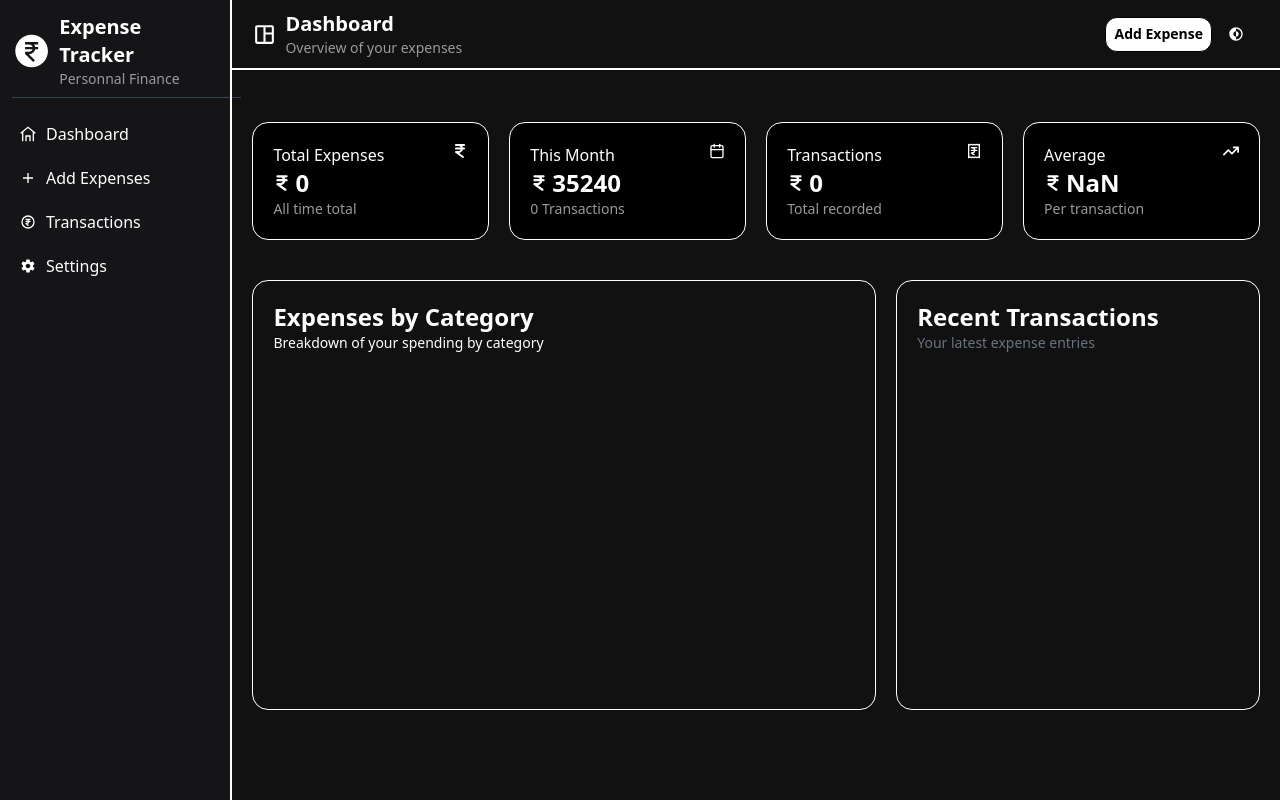
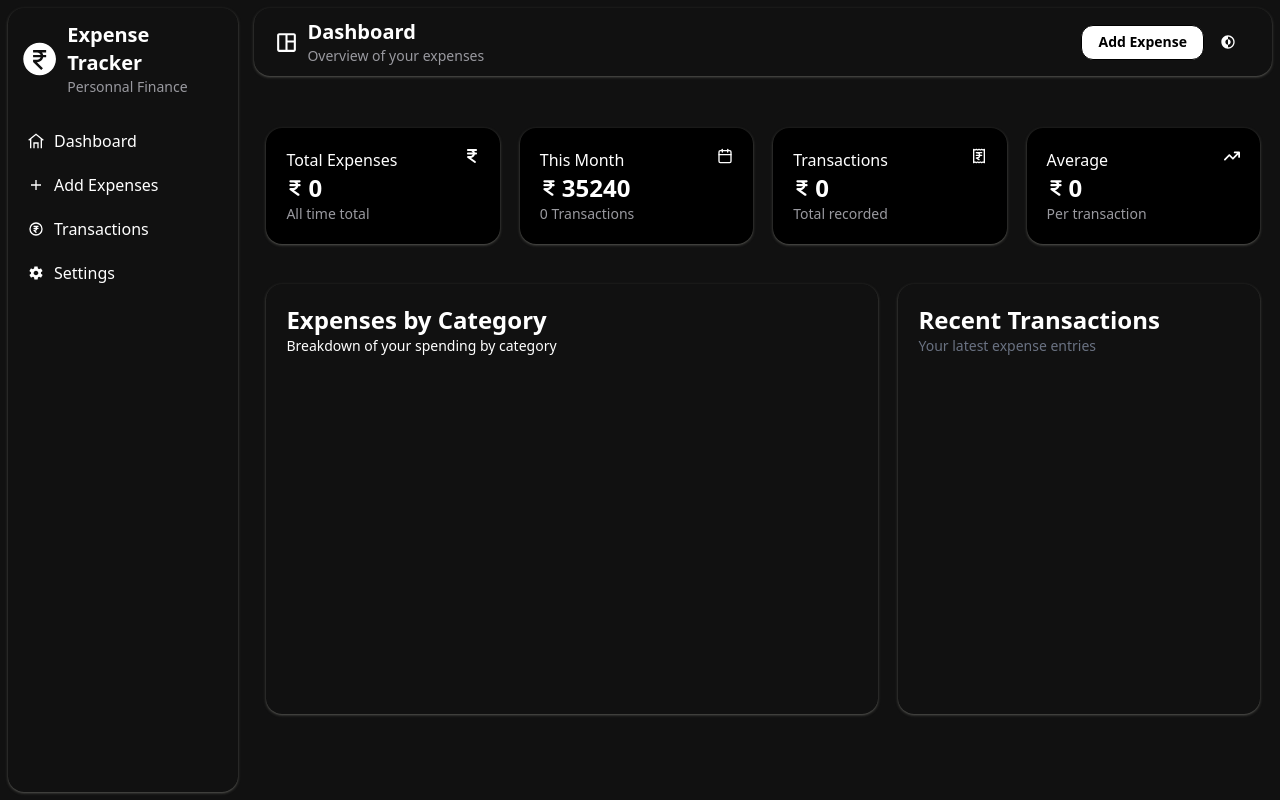
Before and after one commit to navaneethk-000/Expense-Tracker, a React (Vite) app: page / in a window 1280 px wide. Built offline with nearby package versions, Linux system fonts and the light colour scheme.

Commit message:
completed changes

```diff
--- a/src/components/DashboardHome.jsx
+++ b/src/components/DashboardHome.jsx
@@ -14,26 +14,7 @@ const DashboardHome = () => {
   }, 0);
 
   const totalTransaction = myExpenses.length;
-  const average = Math.round(totalAmount / totalTransaction)
-  // <div className="md:flex gap-5">
-  //   {myExpenses.map((exp, index) => (
-  //     <div
-  //       className="bg-[var(--card-bg)] border w-full h-auto p-5 rounded-2xl flex justify-between items-start"
-  //       key={index}
-  //     >
-  //       <div>
-  //         <h2>{exp.title}</h2>
-  //         <div className="flex items-center gap-1">
-  //           <h1 className="text-2xl font-bold">{exp.amount}</h1>
-  //         </div>
-  //         <p className="text-[var(--secondary-text-color)] text-sm">
-  //           {exp.category}
-  //         </p>
-  //       </div>
-  //     </div>
-  //   ))}
-  // </div>;
-
+  const average = totalTransaction > 0 ? Math.round(totalAmount / totalTransaction) : "0";
   const getCategoryAmounts = (category) =>
     myExpenses
       .filter((item) => item.category === category && item.amount)
@@ -67,7 +48,7 @@ const DashboardHome = () => {
     <div className="flex flex-col mt-8">
       <div>
         <div className="flex gap-5">
-          <div className="bg-[var(--card-bg)] w-full h-auto p-5 rounded-2xl flex justify-between border">
+          <div className="bg-[var(--card-bg)] w-full h-auto p-5 rounded-2xl flex justify-between shadow-sm shadow-[#51514d]">
             <div>
               <h2>Total Expenses</h2>
               <div className="flex items-center gap-1">
@@ -80,7 +61,7 @@ const DashboardHome = () => {
             </div>
             <FaIndianRupeeSign />
           </div>
-          <div className="bg-[var(--card-bg)] w-full h-auto p-5 rounded-2xl flex justify-between border">
+          <div className="bg-[var(--card-bg)] w-full h-auto p-5 rounded-2xl flex justify-between shadow-sm shadow-[#51514d]">
             <div>
               <h2>This Month</h2>
               <div className="flex items-center gap-1">
@@ -93,7 +74,7 @@ const DashboardHome = () => {
             </div>
             <LuCalendar />
           </div>
-          <div className="bg-[var(--card-bg)] w-full h-auto p-5 rounded-2xl flex justify-between border">
+          <div className="bg-[var(--card-bg)] w-full h-auto p-5 rounded-2xl flex justify-between shadow-sm shadow-[#51514d]">
             <div>
               <h2>Transactions</h2>
               <div className="flex items-center gap-1">
@@ -106,7 +87,7 @@ const DashboardHome = () => {
             </div>
             <LuReceiptIndianRupee />
           </div>
-          <div className="bg-[var(--card-bg)] w-full h-auto p-5 rounded-2xl flex justify-between border">
+          <div className="bg-[var(--card-bg)] w-full h-auto p-5 rounded-2xl flex justify-between shadow-sm shadow-[#51514d]">
             <div>
               <h2>Average</h2>
               <div className="flex items-center gap-1">
@@ -123,7 +104,7 @@ const DashboardHome = () => {
       </div>
 
       <div className="flex gap-5 mt-10">
-        <div className="border w-full p-5 rounded-2xl">
+        <div className="w-full p-5 rounded-2xl shadow-sm shadow-[#51514d]">
           <div>
             <h1 className="text-2xl font-bold">Expenses by Category</h1>
             <p className="text-sm">Breakdown of your spending by category</p>
@@ -133,7 +114,7 @@ const DashboardHome = () => {
           </div>
         </div>
         {/* <TransactionCard /> */}
-        <div className="border w-[45vw] rounded-2xl p-5 h-[430px] overflow-hidden">
+        <div className="w-[45vw] rounded-2xl p-5 h-[430px] overflow-hidden shadow-sm shadow-[#51514d]" >
           <h1 className="text-2xl font-bold">Recent Transactions</h1>
           <p className="text-sm text-gray-500">Your latest expense entries</p>
 
@@ -141,12 +122,12 @@ const DashboardHome = () => {
             <ul className="flex flex-col gap-3">
               {myExpenses.map((txn, index) => (
                 // <TransactionItem key={index} {...txn} />
-                <li className="border-b pb-2" key={index}>
+                <li className="shadow-sm shadow-[#51514d] rounded-2xl px-4 py-2 mb-5" key={index}>
                   <div className="flex justify-between">
                     <div>
                       <h2 className="font-bold">{txn.title}</h2>
                       <div className="flex gap-2">
-                        <span className="px-2 font-bold text-sm text-[var(--text-color)] bg-[var(--bg-sidebar)] border rounded-2xl">
+                        <span className="px-2 font-bold text-sm text-[var(--text-color)] bg-[var(--bg-sidebar)] shadow-sm shadow-[#51514d] rounded-2xl">
                           {txn.category}
                         </span>
                         <p className="text-sm">{txn.date}</p>
--- a/src/components/Navbar.jsx
+++ b/src/components/Navbar.jsx
@@ -17,7 +17,7 @@ const Navbar = () => {
     setTheme((prev) => (prev === "light" ? "dark" : "light"));
 
   return (
-    <div className="p-[10px] border-b-2 flex justify-between items-center px-5">
+    <div className="p-[10px] shadow-sm shadow-[#51514d] flex justify-between items-center px-5 rounded-2xl mt-2 mx-2">
       <div className="flex items-center gap-2">
         <div>
           <MdOutlineSpaceDashboard size={"25"} />
@@ -33,7 +33,7 @@ const Navbar = () => {
       <div className="flex items-center">
         <button
           onClick={() => navigate("/addexpenses")}
-          className="text-sm border rounded-xl px-2 h-[35px] bg-[var(--text-color)] text-[var(--card-bg)] font-semibold"
+          className="text-sm border rounded-xl px-4 py-1 h-[35px] bg-[var(--text-color)] text-[var(--card-bg)] font-semibold"
         >
           Add Expense
         </button>
--- a/src/components/Sidebar.jsx
+++ b/src/components/Sidebar.jsx
@@ -7,7 +7,7 @@ import { HiOutlineCurrencyRupee } from "react-icons/hi";
 import { IoMdSettings } from "react-icons/io";
 const Sidebar = () => {
   return (
-    <div className="w-[18%] h-[100vh] py-[13px] px-3 bg-[var(--bg-sidebar)]">
+    <div className="w-[18%] h-[98vh] py-[13px] px-3 shadow-sm shadow-[#51514d] rounded-2xl my-2 mx-2">
       <div className="flex items-center gap-2 mb-2">
         <RiMoneyRupeeCircleFill size={"40"} />
         <div className="p-0 m-0">
@@ -17,7 +17,7 @@ const Sidebar = () => {
           </p>
         </div>
       </div>
-      <hr className="w-[17.9vw] text-gray-700" />
+      {/* <hr className="w-[17.3vw] shadow-sm border-[#51514d]" /> */}
 
       <div className="p-2">
         <ul className="p-0 flex flex-col gap-5 mt-4">
--- a/src/pages/AddExpenses.jsx
+++ b/src/pages/AddExpenses.jsx
@@ -44,7 +44,7 @@ const AddExpenses = () => {
 
   return (
     <div className="flex items-center justify-center mt-16">
-      <div className="border p-5 w-[600px]">
+      <div className="shadow-sm shadow-[#51514d] rounded-2xl p-5 w-[600px]">
         <h1 className="text-3xl font-bold">New Expense</h1>
         <p className="text-sm text-[var(--secondary-text-color)]">
           Enter the details of your expense below.
@@ -59,7 +59,7 @@ const AddExpenses = () => {
             onChange={(e) =>
               setFormData({ ...formData, title: e.target.value })
             }
-            className="border p-2 m-1 mt-2"
+            className="shadow-sm shadow-[#51514d] rounded-md p-2 m-1 mt-2"
           />
 
           <label htmlFor="">Amount </label>
@@ -72,7 +72,7 @@ const AddExpenses = () => {
             onChange={(e) =>
               setFormData({ ...formData, amount: e.target.value })
             }
-            className="border p-2 m-1 mt-2"
+            className="shadow-sm shadow-[#51514d] rounded-md p-2 m-1 mt-2"
           />
 
           <label htmlFor="" className="mb-2">
@@ -92,12 +92,12 @@ const AddExpenses = () => {
             value={formData.date}
             name=""
             id=""
-            className="border p-2 m-1"
+            className="shadow-sm shadow-[#51514d] rounded-md p-2 m-1"
             onChange={(e) => setFormData({ ...formData, date: e.target.value })}
           />
           <button
             type="submit"
-            className="border p-2 m-1 bg-[var(--border)] text-[var(--card-bg)] font-semibold mt-5"
+            className="shadow-sm shadow-[#51514d] rounded-md p-2 m-1 bg-[var(--border)] text-[var(--card-bg)] font-semibold mt-5"
           >
             Add Expense
           </button>
--- a/src/pages/Dashboard.jsx
+++ b/src/pages/Dashboard.jsx
@@ -6,7 +6,7 @@ const Dashboard = () => {
   return (
     <div className="flex">
       <Sidebar />
-      <hr className="text-[var(--border)] border h-[100vh]" />
+      {/* <hr className="text-[var(--border)] h-[100vh] border border-[#51514d]" /> */}
       <div className="flex-1">
         <Navbar />
         <main className="p-[20px]">
--- a/src/pages/Transactions.jsx
+++ b/src/pages/Transactions.jsx
@@ -16,14 +16,14 @@ const Transactions = () => {
   };
 
   return (
-    <div className="flex justify-center mt-10 border p-5 flex-col">
+    <div className="flex justify-center mt-10 shadow-sm shadow-[#51514d] rounded-2xl p-5 flex-col h-[550px]">
       <h1 className="text-2xl font-bold">All Transactions</h1>
       <p className="text-sm text-gray-500 mb-5">Total: {totalAmount}</p>
 
       <div className="flex gap-3 items-center justify-center">
         <input
           type="search"
-          className="border p-1 pl-5 rounded-md w-[49vw]"
+          className="shadow-sm shadow-[#51514d] p-1 pl-5 rounded-md w-[49vw]"
           placeholder="Search transactions..."
         />
         <Dropdown />
@@ -33,7 +33,7 @@ const Transactions = () => {
       <div className="w-[75vw] rounded-2xl p-5 h-[430px] overflow-scroll mb-5">
         <div className="max-h-96 overflow-y-auto">
           <table className="min-w-full table-auto">
-            <thead className="sticky top-0 bg-[var(--card-bg)] z-10">
+            <thead className="sticky top-0 bg-gray-700 text-white z-10">
               <tr>
                 <th className="text-left px-4 py-2">Title</th>
                 <th className="text-left px-4 py-2">Category</th>
--- a/src/pages/cards/Dropdown.jsx
+++ b/src/pages/cards/Dropdown.jsx
@@ -16,7 +16,7 @@ const Dropdown = ({ value, onChange }) => {
         id="dropdown"
         value={value}
         onChange={onChange}
-        className="border p-1 rounded bg-[var(--bg-color)] h-9 w-full"
+        className="shadow-sm shadow-[#51514d] rounded-md p-1 bg-[var(--bg-color)] h-9 w-full"
       >
         <option value="">Select a category</option>
 
--- a/src/pages/cards/TransactionCard.jsx
+++ b/src/pages/cards/TransactionCard.jsx
@@ -34,7 +34,7 @@ const TransactionCard = () => {
     { title: title, category: category, date: date, amount: amount },
   ];
   return (
-    <div className="border w-[45vw] rounded-2xl p-5 h-[430px] overflow-hidden">
+    <div className="shadow-sm shadow-[#51514d] w-[45vw] rounded-2xl p-5 h-[430px] overflow-hidden">
       <h1 className="text-2xl font-bold">Recent Transactions</h1>
       <p className="text-sm text-gray-500">Your latest expense entries</p>
 
```
